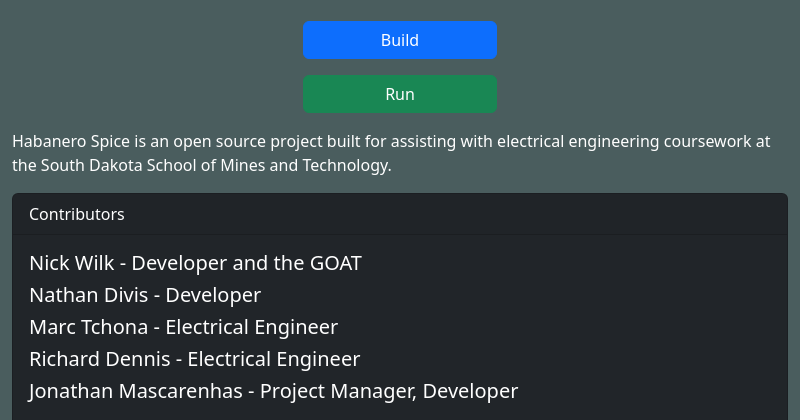
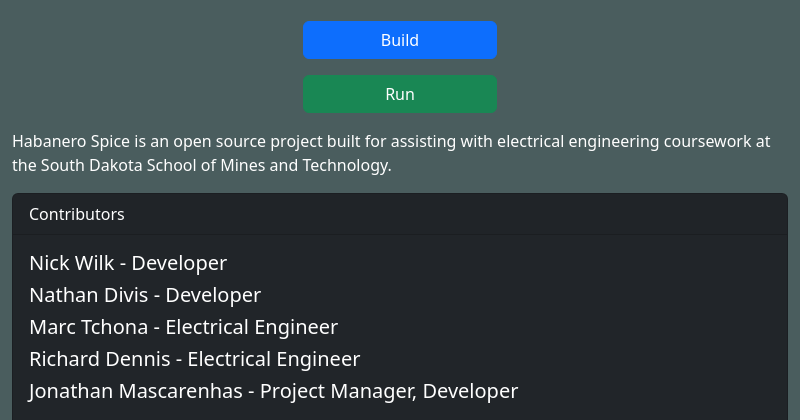
Before and after one commit to JonathanAlexMasc/SDSMT-Spice, an Electron app: page index.html in a window 800 px wide. Shown: the part 380-800 px from the top of the page. Drawn offline with nearby package versions, Linux system fonts and the light colour scheme; no server answers.

Commit message:
test auto updates

```diff
--- a/index.html
+++ b/index.html
@@ -25,7 +25,7 @@
                 <div class="card text-white bg-dark mb-3" style="max-width: 100%;">
                     <div class="card-header">Contributors</div>
                     <div class="card-body">
-                        <h5 class="card-title">Nick Wilk - Developer and the GOAT</h5>
+                        <h5 class="card-title">Nick Wilk - Developer</h5>
                         <h5 class="card-title">Nathan Divis - Developer</h5>
                         <h5 class="card-title">Marc Tchona - Electrical Engineer</h5>
                         <h5 class="card-title">Richard Dennis - Electrical Engineer</h5>
```
